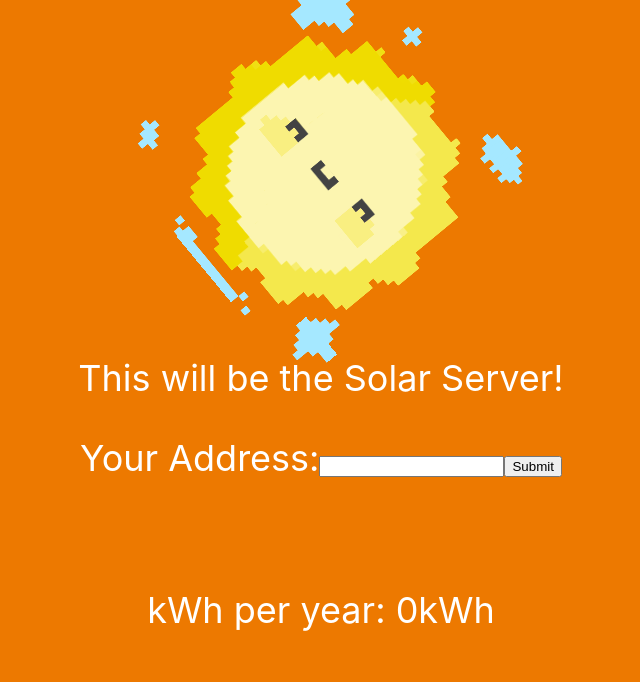
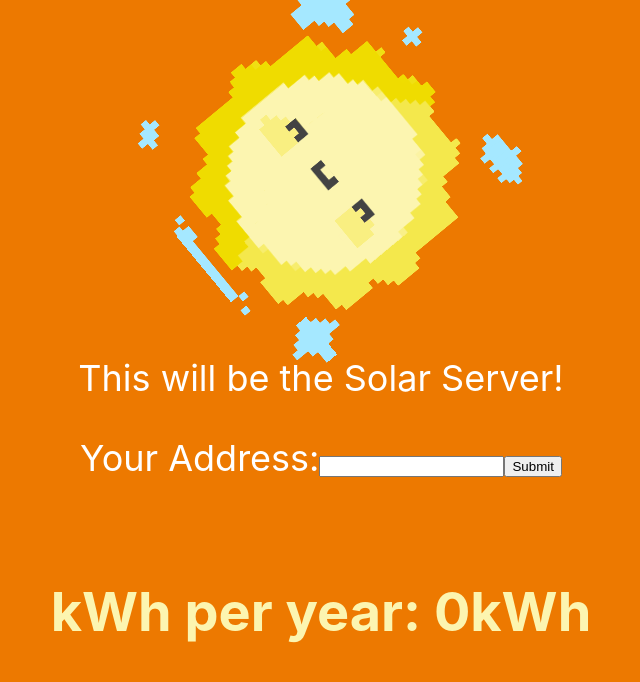
Before and after one commit to pneug/minimum-co2, a React (Create React App) app: page / in a window 1280 px wide. Shown: the top 682 px of the page, without its empty margins (319-959 px from the left). Built offline with nearby package versions, Linux system fonts and the light colour scheme.

Commit message:
classname app-info

```diff
--- a/src/App.css
+++ b/src/App.css
@@ -24,6 +24,10 @@
   color:  #ffffff;
 }
 
+.App-info {
+color: #fcf5b0 /*##a5e8ff;*/
+}
+
 .App-link {
   color: #61dafb;
 }
--- a/src/App.js
+++ b/src/App.js
@@ -131,11 +131,13 @@ class App extends Component {
             <input type="button" value="Submit" onClick={this.inputSubmittedHandler} />
           </form>
 
+          <h2 className = "App-info">
           <p>{this.state.area}</p>
           <p>{this.state.kwh_per_year}</p>
           <p>{this.state.mwh_per_life}</p>
           <p>{this.state.co2_per_year}</p>
           <p>{this.state.co2_per_life}</p>
+          </h2>
 
           <img src={placeholder_segmentation} alt="Available area for solar panels" id="seg-img" />
 
```
